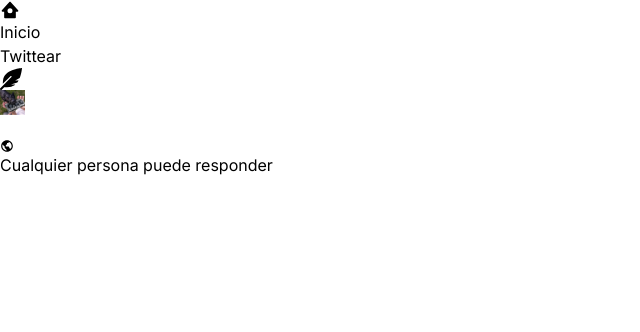
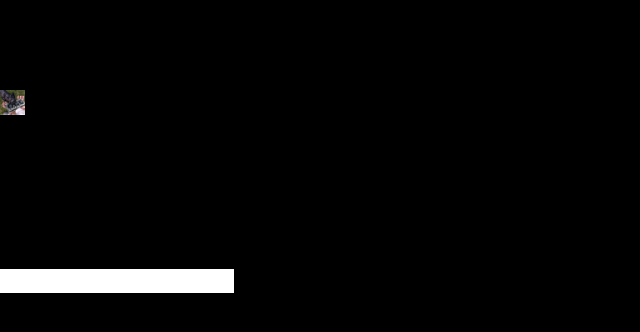
Before and after one commit to chaboxx/Tw_Tr, a Next.js app: page / in a window 1280 px wide. Shown: the top 332 px of the page, without its empty margins (0-640 px from the left). Built offline with nearby package versions, Linux system fonts and the light colour scheme.

Commit message:
feat: SearchBar and Section List Components

```diff
--- a/package.json
+++ b/package.json
@@ -10,6 +10,7 @@
   },
   "dependencies": {
     "autoprefixer": "10.4.14",
+    "classnames": "^2.3.2",
     "next": "13.4.12",
     "postcss": "8.4.27",
     "react": "18.2.0",
--- a/src/app/layout.tsx
+++ b/src/app/layout.tsx
@@ -14,7 +14,9 @@ export const metadata: Metadata = {
 export default function RootLayout({ children }: { children: React.ReactNode }) {
   return (
     <html lang="en">
-      <body className={inter.className}>{children}</body>
+      <body className={inter.className} style={{ backgroundColor: "black" }}>
+        {children}
+      </body>
     </html>
   );
 }
--- a/src/app/page.tsx
+++ b/src/app/page.tsx
@@ -2,7 +2,14 @@
 import { BiSolidHomeCircle } from "react-icons/bi";
 import { FaFeatherAlt } from "react-icons/fa";
 
-import { Avatar, Button, NavItem, TextArea } from "@/shared/components";
+import {
+  Avatar,
+  Button,
+  NavItem,
+  SectionLink,
+  TextArea,
+  SearchBar,
+} from "@/shared/components";
 
 export default function Home() {
   return (
@@ -16,6 +23,10 @@ export default function Home() {
       <Button Icon={<FaFeatherAlt size={22} />} label="Twittear" />
       <Avatar height={25} href="/test" imageUri="/avatar.jpg" width={25} />
       <TextArea />
+      <br />
+      <SectionLink label="Para ti" />
+      <br />
+      <SearchBar />
     </div>
   );
 }
--- /dev/null
+++ b/src/components/SearchBar.tsx
@@ -0,0 +1,29 @@
+"use client";
+import { useState, type FC } from "react";
+import { BiSearch } from "react-icons/bi";
+import classNames from "classnames";
+
+interface Props {}
+
+export const SearchBar: FC<Props> = () => {
+  const [isFocusingInput, setIsFocusingInput] = useState<boolean>(false);
+
+  return (
+    <div className="grid grid-cols-[20px_1fr] h-10 bg-[#202327] gap-3 rounded-3xl m-2 focus-within:border-[1px] focus-within:border-primary-900 focus-within:bg-black">
+      <div
+        className={classNames(
+          `${isFocusingInput ? "z-10" : "z-0"}`,
+          "col-[1/2] row-[1/2] ml-2 my-auto",
+        )}
+      >
+        <BiSearch className="text-primary-900" size={20} />
+      </div>
+      <input
+        className="bg-transparent col-[1/3] row-[1/2] h-full outline-none rounded-3xl pl-8 text-white font-normal focus:bg-black"
+        type="text"
+        onBlur={() => setIsFocusingInput(false)}
+        onFocus={() => setIsFocusingInput(true)}
+      />
+    </div>
+  );
+};
--- /dev/null
+++ b/src/components/SectionLink.tsx
@@ -0,0 +1,20 @@
+import { type FC } from "react";
+import classnames from "classnames";
+
+interface Props {
+  label: string;
+}
+
+export const SectionLink: FC<Props> = ({ label }) => {
+  return (
+    <div className="text-center p-2 bg-black hover:cursor-pointer">
+      <p className="text-white font-semibold text-lg">{label}</p>
+      <div
+        className={classnames(
+          `w-[${label.length}ch]`,
+          "bg-primary-900 mx-auto h-1.5 rounded mt-2",
+        )}
+      />
+    </div>
+  );
+};
--- a/src/components/TextArea.tsx
+++ b/src/components/TextArea.tsx
@@ -14,8 +14,15 @@ export const TextArea: FC = () => {
   };
 
   const handleShowPrivacyOptions = () => setIsOpenprivacyOptions(true);
-  const handleHidePrivacyOptions = (e: KeyboardEvent<HTMLDivElement>) =>
-    e.code === "Escape" && setIsOpenprivacyOptions(false);
+  const handleHidePrivacyOptions = (event: KeyboardEvent<HTMLDivElement>) => {
+    if (event.code === "Escape") {
+      const target = event?.target as HTMLDivElement;
+
+      target.textContent = null;
+      setText("");
+      setIsOpenprivacyOptions(false);
+    }
+  };
 
   return (
     <div className="bg-black text-white p-2" onClick={handleShowPrivacyOptions}>
@@ -30,7 +37,7 @@ export const TextArea: FC = () => {
       <div
         className={`${
           isOpenprivacyOptions ? "flex" : "hidden"
-        } flex-row items-center gap-1.5 mt-3 pb-2.5 text-primary-900 border-gray-600 border-b-[1px]`}
+        } flex-row items-center gap-1.5 mt-3 pb-2.5 text-primary-900 border-gray-600 border-b-[1px] hover:cursor-pointer`}
       >
         <div>
           <BiWorld size={14} />
--- a/src/components/index.ts
+++ b/src/components/index.ts
@@ -3,3 +3,5 @@ export * from "./Avatar";
 export * from "./Button";
 export * from "./NavItem";
 export * from "./TextArea";
+export * from "./SectionLink";
+export * from "./SearchBar";
```
